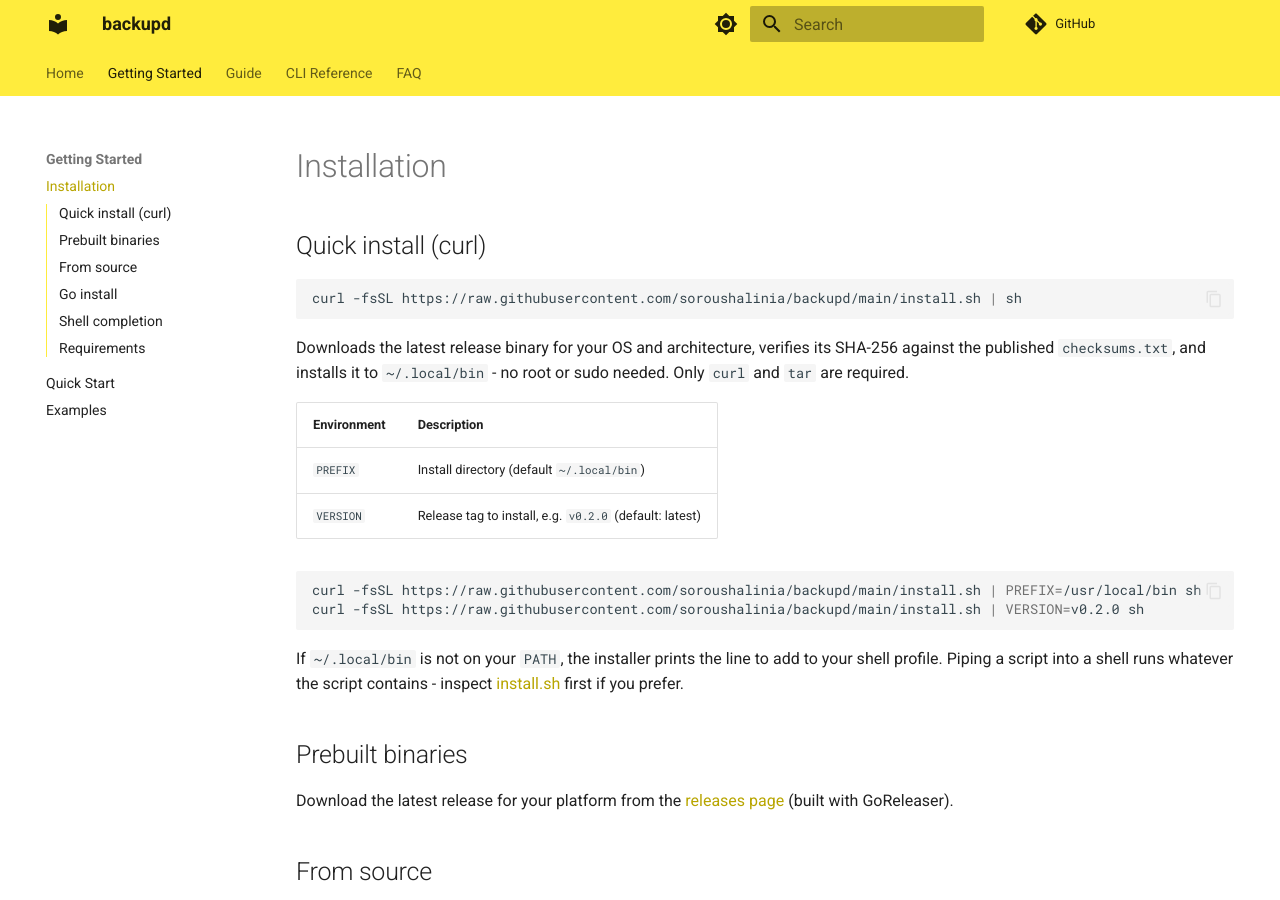
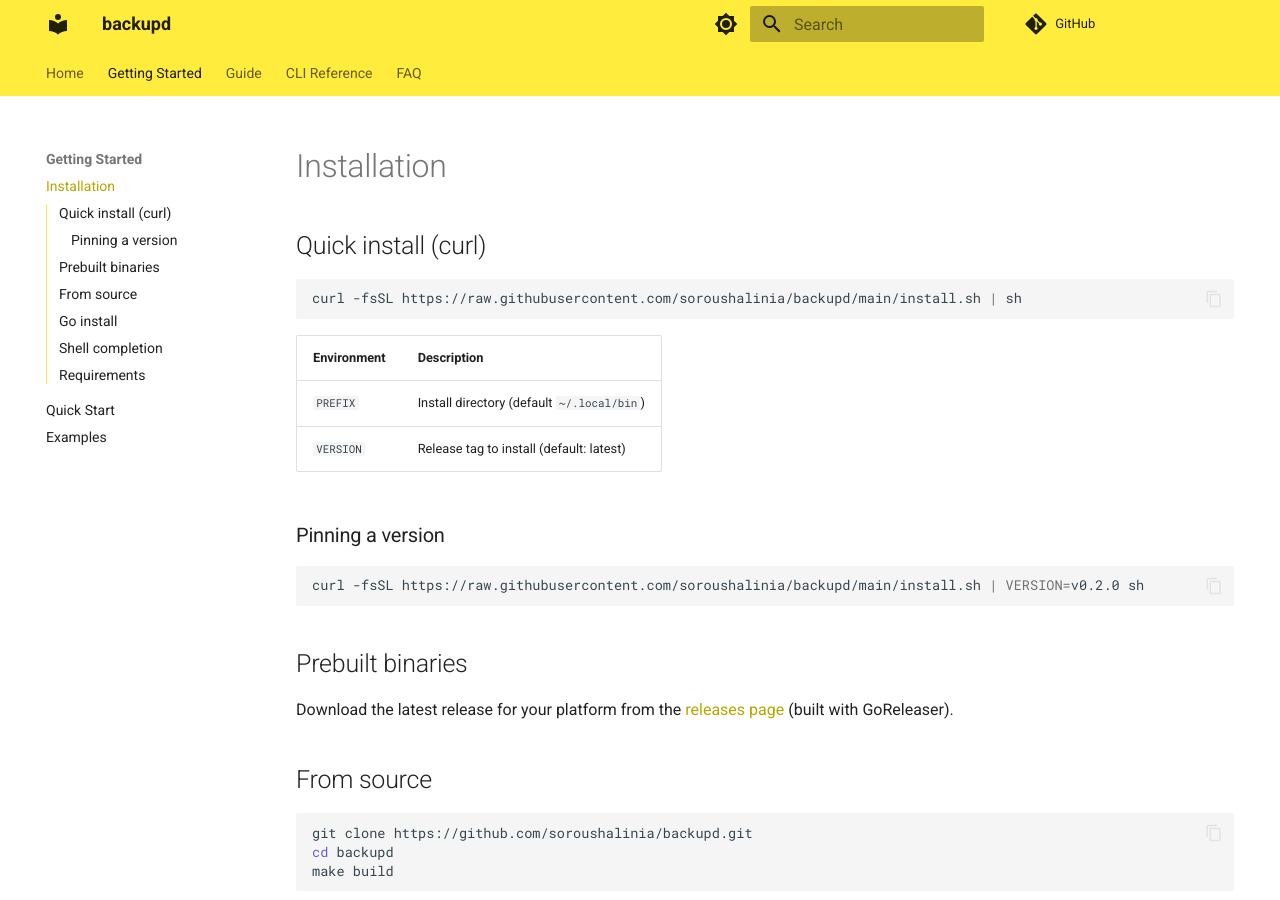
Before and after one commit to soroushalinia/backupd, an MkDocs documentation site: the page built from docs/installation.md, in a window 1280 px wide and 900 px high. Built offline with MkDocs 1.6.1 and Material for MkDocs 9.7.7, drawn with Linux system fonts in a browser that asks for light colours; comment, search, counter and statistics services are not loaded.

Commit message:
docs: slim down install docs
Keep the quick install command and an env var table; version pinning
gets its own small section in the installation guide and is not
mentioned in the readme.

````diff
--- a/docs/installation.md
+++ b/docs/installation.md
@@ -6,23 +6,16 @@
 curl -fsSL https://raw.githubusercontent.com/soroushalinia/backupd/main/install.sh | sh
 ```
 
-Downloads the latest release binary for your OS and architecture, verifies its SHA-256 against
-the published `checksums.txt`, and installs it to `~/.local/bin` - no root or sudo needed. Only
-`curl` and `tar` are required.
-
 | Environment | Description |
 |-------------|-------------|
 | `PREFIX`    | Install directory (default `~/.local/bin`) |
-| `VERSION`   | Release tag to install, e.g. `v0.2.0` (default: latest) |
+| `VERSION`   | Release tag to install (default: latest) |
+
+### Pinning a version
 
 ```shell
-curl -fsSL https://raw.githubusercontent.com/soroushalinia/backupd/main/install.sh | PREFIX=/usr/local/bin sh
 curl -fsSL https://raw.githubusercontent.com/soroushalinia/backupd/main/install.sh | VERSION=v0.2.0 sh
 ```
-
-If `~/.local/bin` is not on your `PATH`, the installer prints the line to add to your shell
-profile. Piping a script into a shell runs whatever the script contains - inspect
-[install.sh](https://github.com/soroushalinia/backupd/blob/main/install.sh) first if you prefer.
 
 ## Prebuilt binaries
 
````
Also changed, not shown: README.md (+0 -1 lines).
